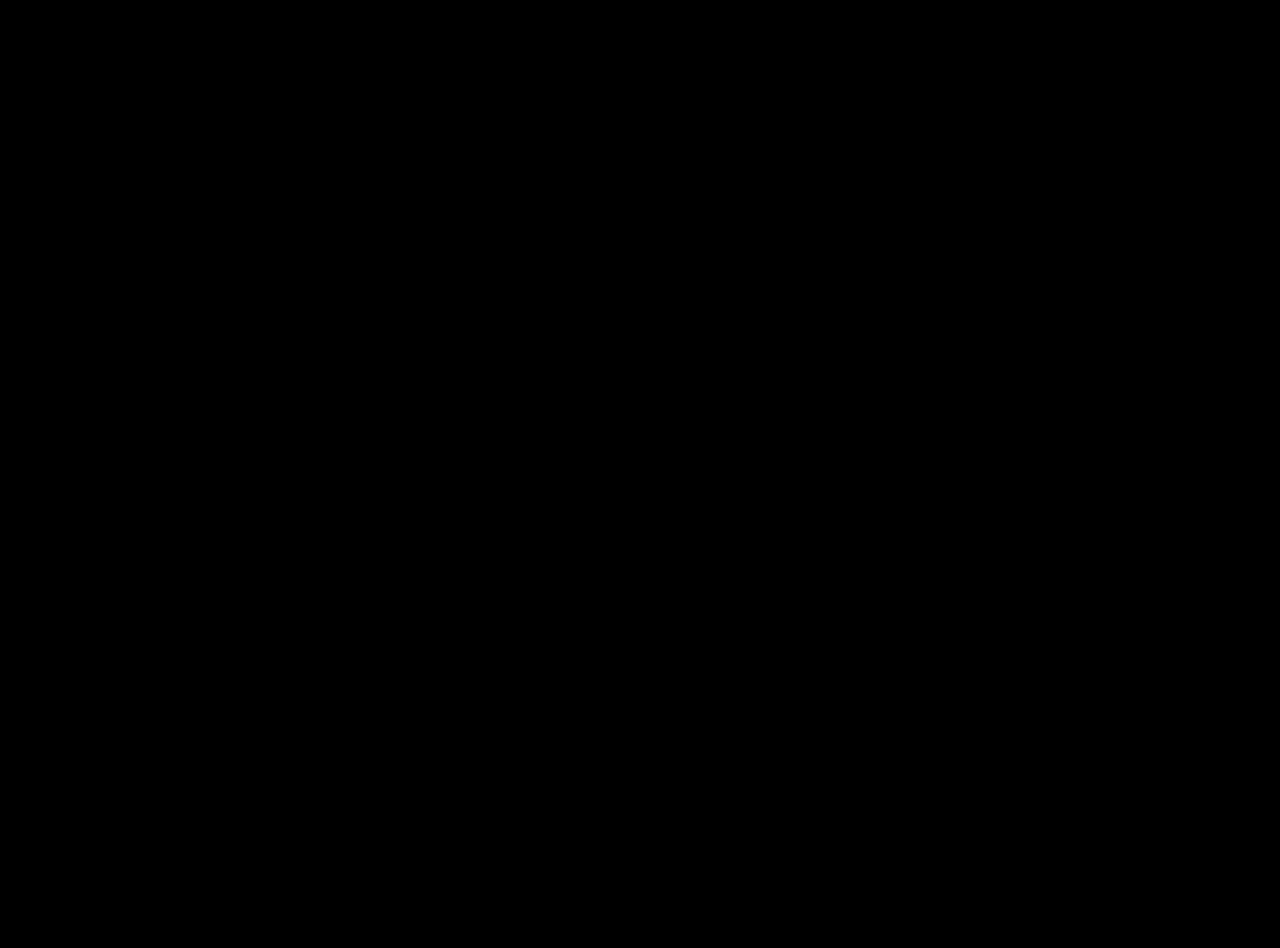
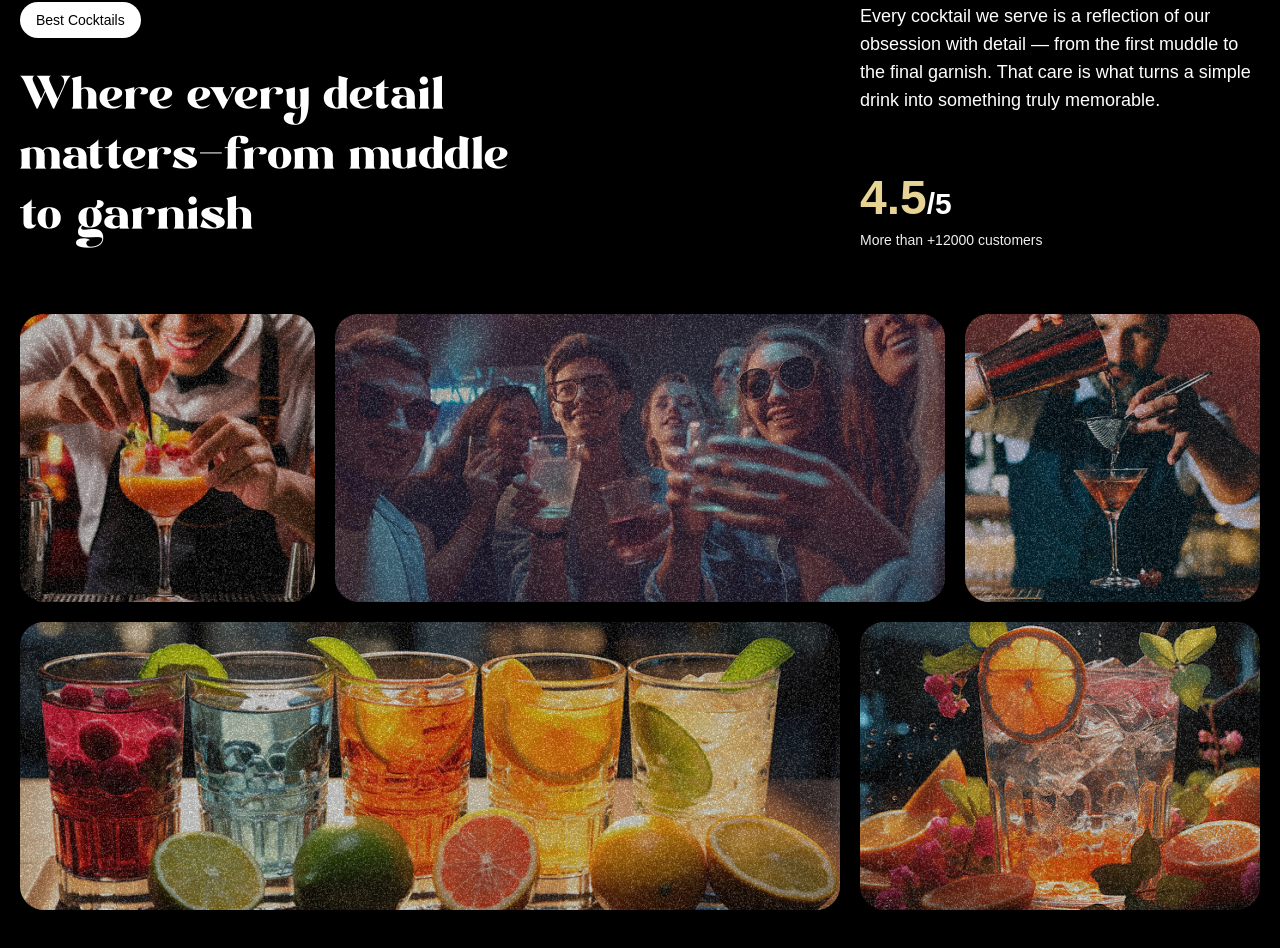
Before and after one commit to Abhirup733134/GSAP_cocktail_website, a React (Vite) app: page / in a window 1280 px wide. Shown: the part 1710-2658 px from the top of the page. Before the commit the page ends 1600 px from the top, so only its background shows below. Built offline with nearby package versions, Linux system fonts and the light colour scheme; a web font is replaced by a local one.

Commit message:
about section

```diff
--- /dev/null
+++ b/src/About.jsx
@@ -0,0 +1,79 @@
+import { useGSAP } from '@gsap/react'
+import React from 'react'
+
+const About = () => {
+
+    useGSAP(()=>{
+
+    },[])
+
+
+
+
+  return (
+    <div id='about'>
+
+        <div className='mb-16 md:px-0 px-5'>
+            <div className='content'>
+
+                <div className='md:col-span-8'>
+                    <p className='badge'>Best Cocktails</p>
+                    <h2>Where every detail matters
+                        <span className='text-white'>-</span>
+                        from muddle to garnish
+                    </h2>
+                </div>
+
+                <div className='sub-content'>
+                    <p>
+                         Every cocktail we serve is a reflection of our obsession with detail — from the first muddle to the final garnish. That care is what turns a simple drink into something truly memorable.
+                    </p>
+
+                    <div>
+                        <p className='md:text-3xl text-xl font-bold'>
+                            <span>4.5</span>/5
+                        </p>
+                        <p className='text-sm text-white-100'>
+                            More than +12000 customers
+                        </p>
+                    </div>
+                </div>
+
+
+            </div>
+        </div>
+
+        <div className='top-grid'>
+            <div className='md:col-span-3'>
+                <div className='noisy'/>
+                <img src="/images/abt1.png" alt="grid-img-1" />
+            </div>
+
+             <div className='md:col-span-6'>
+                <div className='noisy'/>
+                <img src="/images/abt2.png" alt="grid-img-2" />
+            </div>
+
+             <div className='md:col-span-3'>
+                <div className='noisy'/>
+                <img src="/images/abt5.png" alt="grid-img-5" />
+            </div>
+        </div>
+
+        <div className='bottom-grid'>
+            <div className='md:col-span-8'>
+                <div className='noisy'/>
+                <img src="/images/abt3.png" alt="grid-img-3" />
+            </div>
+
+            <div className='md:col-span-4'>
+                <div className='noisy'/>
+                <img src="/images/abt4.png" alt="grid-img-4" />
+            </div>
+        </div>
+
+    </div>
+  )
+}
+
+export default About
--- a/src/App.jsx
+++ b/src/App.jsx
@@ -5,6 +5,7 @@
 import Navbar from './components/Navbar';
 import Hero from './components/Hero.jsx';
 import Cocktails from './components/Cocktails.jsx';
+import About from './About.jsx';
 
 
 gsap.registerPlugin(ScrollTrigger,SplitText);
@@ -17,6 +18,7 @@
       <Navbar/>
       <Hero/>
       <Cocktails/>
+      <About/>
     </main>
   )
 }
```
